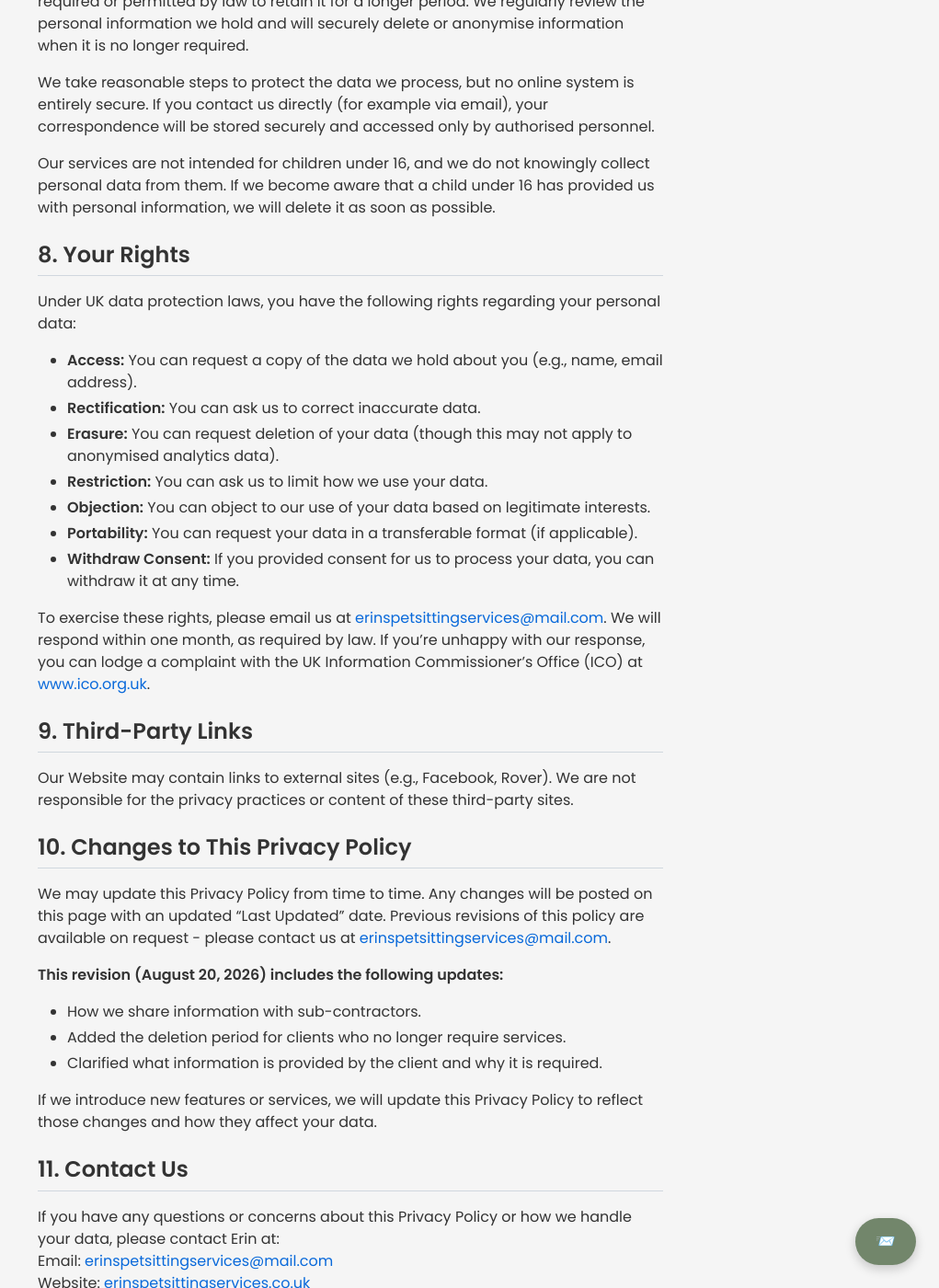
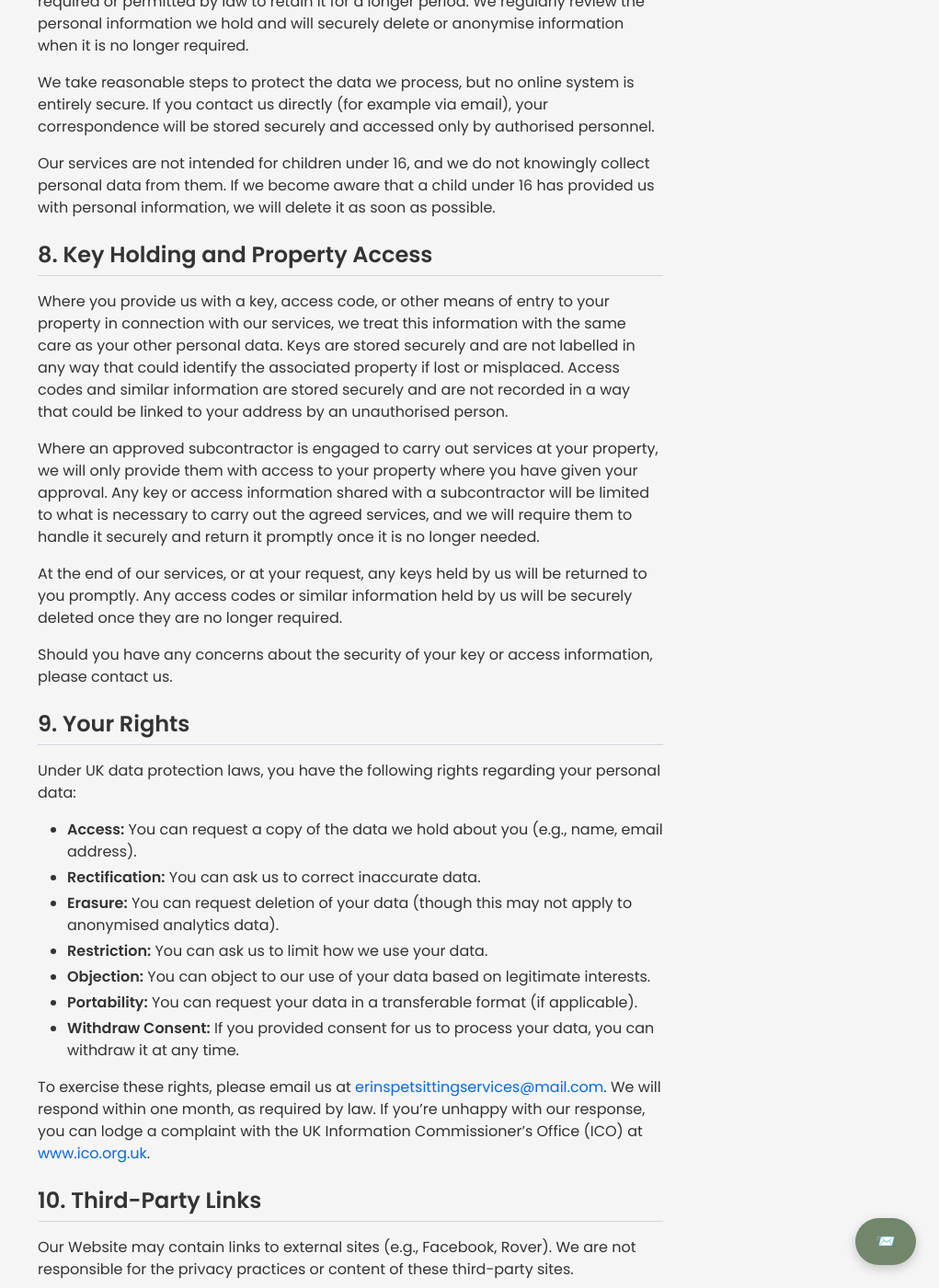
Before and after one commit to Sam12604/eps, a Jekyll site: the page built from info/privacy-policy.md, in a window 1280 px wide and 1400 px high, scrolled down 5196 px. Shown: the whole window at 92% size, without its empty margins (259-1280 px from the left). Built offline with Jekyll 4.4.1, drawn with Linux system fonts in a browser that asks for light colours; some web fonts are replaced; a script that is not in the unit is left out; some of the changed text lies outside the part shown.

Commit message:
Reviewed pp

```diff
--- a/info/privacy-policy.md
+++ b/info/privacy-policy.md
@@ -59,7 +59,7 @@ The information collected via our analytics tools (Google Analytics and Umami) i
 - To improve the Website's design, content, and user experience;
 - To monitor the effectiveness of our Website.
 
-We use the personal information you provide (name, email address, and signature) to:
+We use the personal information you provide (including but not limited to name, email address, and signature) to:
 
 - Process your requests for pet sitting services;
 - Send you confirmation emails or other communications related to your request;
@@ -130,7 +130,17 @@ We take reasonable steps to protect the data we process, but no online system is
 
 Our services are not intended for children under 16, and we do not knowingly collect personal data from them. If we become aware that a child under 16 has provided us with personal information, we will delete it as soon as possible.
 
-## 8. Your Rights
+## 8. Key Holding and Property Access
+
+Where you provide us with a key, access code, or other means of entry to your property in connection with our services, we treat this information with the same care as your other personal data. Keys are stored securely and are not labelled in any way that could identify the associated property if lost or misplaced. Access codes and similar information are stored securely and are not recorded in a way that could be linked to your address by an unauthorised person.
+
+Where an approved subcontractor is engaged to carry out services at your property, we will only provide them with access to your property where you have given your approval. Any key or access information shared with a subcontractor will be limited to what is necessary to carry out the agreed services, and we will require them to handle it securely and return it promptly once it is no longer needed.
+
+At the end of our services, or at your request, any keys held by us will be returned to you promptly. Any access codes or similar information held by us will be securely deleted once they are no longer required.
+
+Should you have any concerns about the security of your key or access information, please contact us.
+
+## 9. Your Rights
 
 Under UK data protection laws, you have the following rights regarding your personal data:
 
@@ -144,23 +154,27 @@ Under UK data protection laws, you have the following rights regarding your pers
 
 To exercise these rights, please email us at [erinspetsittingservices@mail.com](mailto:erinspetsittingservices@mail.com). We will respond within one month, as required by law. If you're unhappy with our response, you can lodge a complaint with the UK Information Commissioner's Office (ICO) at [www.ico.org.uk](https://www.ico.org.uk).
 
-## 9. Third-Party Links
+## 10. Third-Party Links
 
 Our Website may contain links to external sites (e.g., Facebook, Rover). We are not responsible for the privacy practices or content of these third-party sites.
 
-## 10. Changes to This Privacy Policy
+## 11. Changes to This Privacy Policy
 
 We may update this Privacy Policy from time to time. Any changes will be posted on this page with an updated "Last Updated" date. Previous revisions of this policy are available on request - please contact us at [erinspetsittingservices@mail.com](mailto:erinspetsittingservices@mail.com).
 
-**This revision (August 20, 2026) includes the following updates:**
+**Revision 4 (August 20, 2026) includes the following updates:**
 
 - How we share information with sub-contractors.
 - Added the deletion period for clients who no longer require services.
 - Clarified what information is provided by the client and why it is required.
 
-If we introduce new features or services, we will update this Privacy Policy to reflect those changes and how they affect your data.
+**Revision 4.1 (August 25, 2026) includes the following updates:**
 
-## 11. Contact Us
+- Added information about keyholding and access to properties.
+
+If we introduce new features or services, we will update this Privacy Policy to reflect those changes and how they affect your data. Should you wish to see previous versions of this document please use the contact email below.
+
+## 12. Contact Us
 
 If you have any questions or concerns about this Privacy Policy or how we handle your data, please contact Erin at:
 Email: [erinspetsittingservices@mail.com](mailto:erinspetsittingservices@mail.com)
```
Also changed, not shown: other parts of info/privacy-policy.md (+2 -2 lines).
